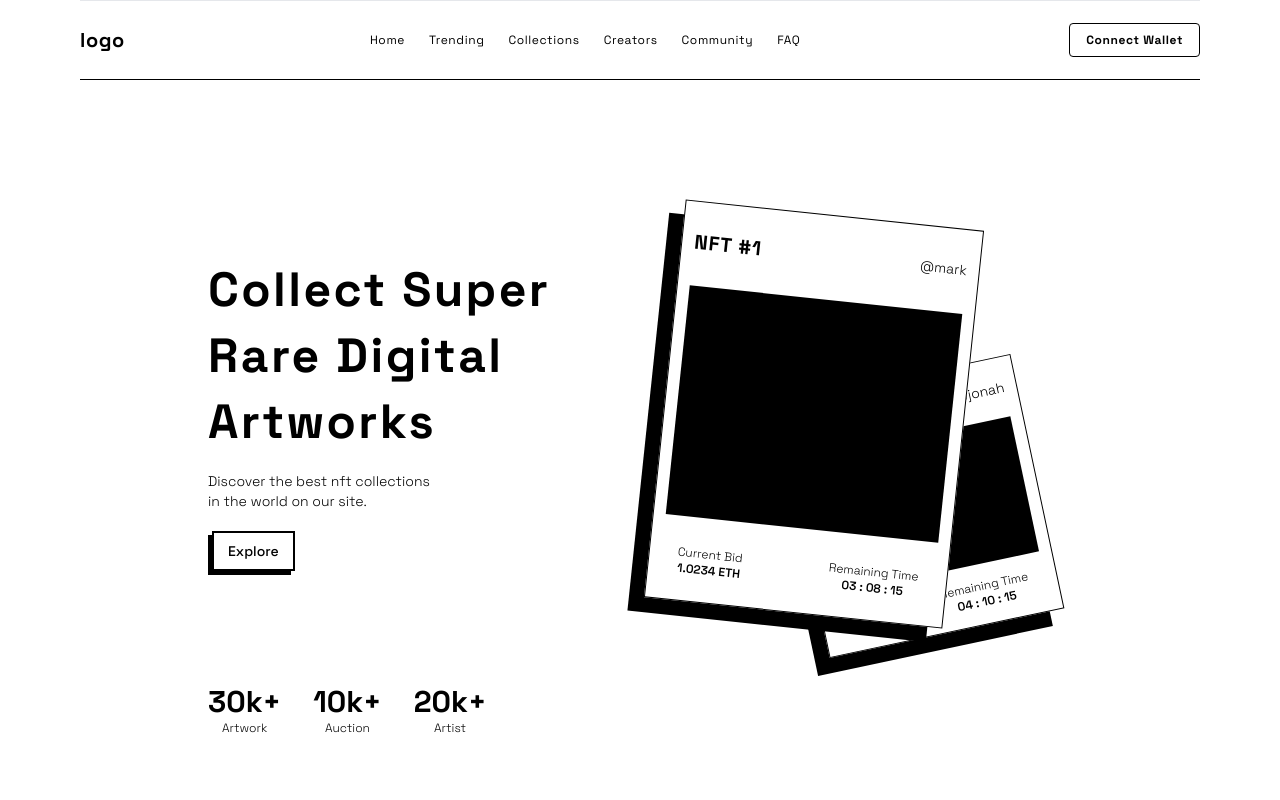
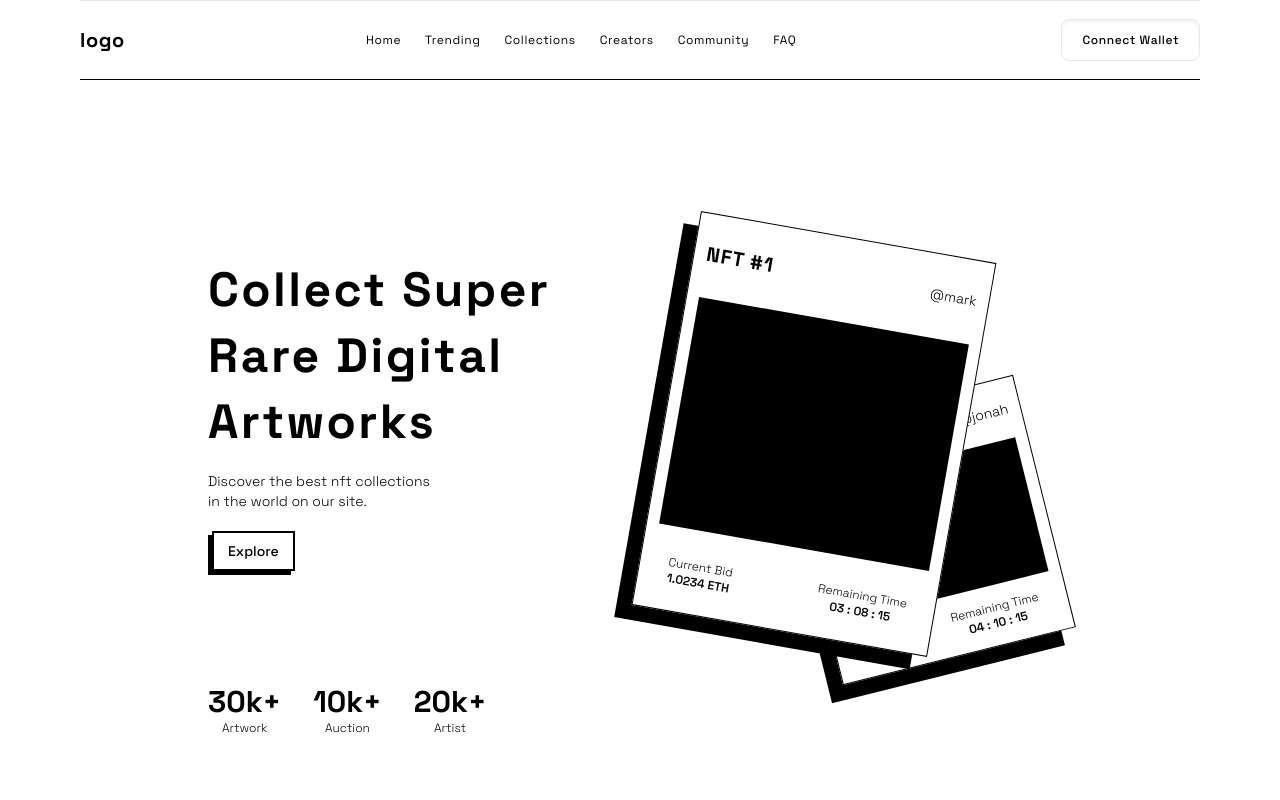
Before and after one commit to CharlesCarr/next-nft-landing-page, a Next.js app: page / in a window 1280 px wide. Shown: the top 800 px of the page. Built offline with nearby package versions, Linux system fonts and the light colour scheme.

Commit message:
fix: update wallet btn hover

```diff
--- a/components/Nav.tsx
+++ b/components/Nav.tsx
@@ -35,9 +35,19 @@
             </li>
           </ul>
 
-          <div className="text-black px-4 py-2 border border-black hover:shadow-xl cursor-pointer font-bold tracking-widest rounded">
-            <button className="tracking-wider">Connect Wallet</button>
-          </div>
+          <a
+            href="#_"
+            className="relative px-5 py-3 overflow-hidden font-medium text-black bg-white border border-gray-200 rounded-lg shadow-inner group"
+          >
+            <span className="absolute top-0 left-0 w-0 h-0 transition-all duration-200 border-t-2 border-gray-600 group-hover:w-full ease"></span>
+            <span className="absolute bottom-0 right-0 w-0 h-0 transition-all duration-200 border-b-2 border-gray-600 group-hover:w-full ease"></span>
+            <span className="absolute top-0 left-0 w-full h-0 transition-all duration-300 delay-200 bg-gray-600 group-hover:h-full ease"></span>
+            <span className="absolute bottom-0 left-0 w-full h-0 transition-all duration-300 delay-200 bg-gray-600 group-hover:h-full ease"></span>
+            <span className="absolute inset-0 w-full h-full duration-300 delay-300 bg-gray-900 opacity-0 group-hover:opacity-100"></span>
+            <span className="relative transition-colors duration-300 delay-200 group-hover:text-white ease">
+              Connect Wallet
+            </span>
+          </a>
         </nav>
       </div>
     </div>
--- a/components/Top.tsx
+++ b/components/Top.tsx
@@ -31,7 +31,7 @@
           </button>
         </div>
 
-        <div className="w-1/2 h-full flex flex-col justify-center items-center mr-52 relative">
+        <div className="w-1/2 h-full flex flex-col justify-center items-center mr-52 relative pt-10">
           <NFTCard
             nft={"NFT #2"}
             name={"@jonah"}
@@ -40,9 +40,9 @@
             tbheight={"ts-top-bottom"}
             imgheight={"ts-img"}
             totalhw={"ts-total"}
-            rotation={"-rotate-12"}
+            rotation={"-rotate-[14deg]"}
             background={true}
-            position={"bottom-12 right-8 z-0"}
+            position={"bottom-6 right-6 z-0"}
           />
           <NFTCard
             nft={"NFT #1"}
@@ -52,7 +52,7 @@
             tbheight={"tl-top-bottom"}
             imgheight={"tl-img"}
             totalhw={"tl-total"}
-            rotation={"rotate-6"}
+            rotation={"rotate-[10deg]"}
             background={true}
           />
         </div>
```
